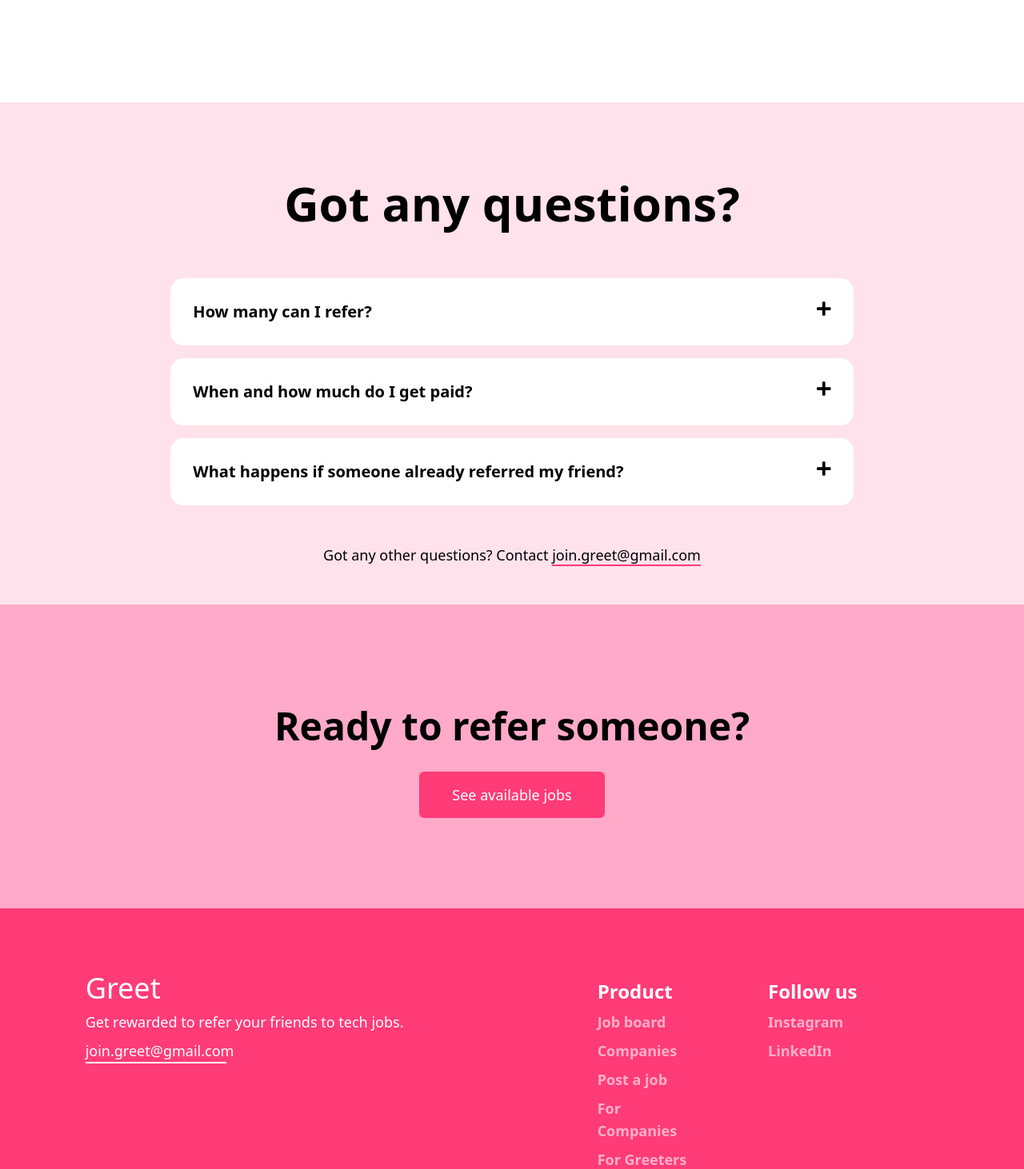
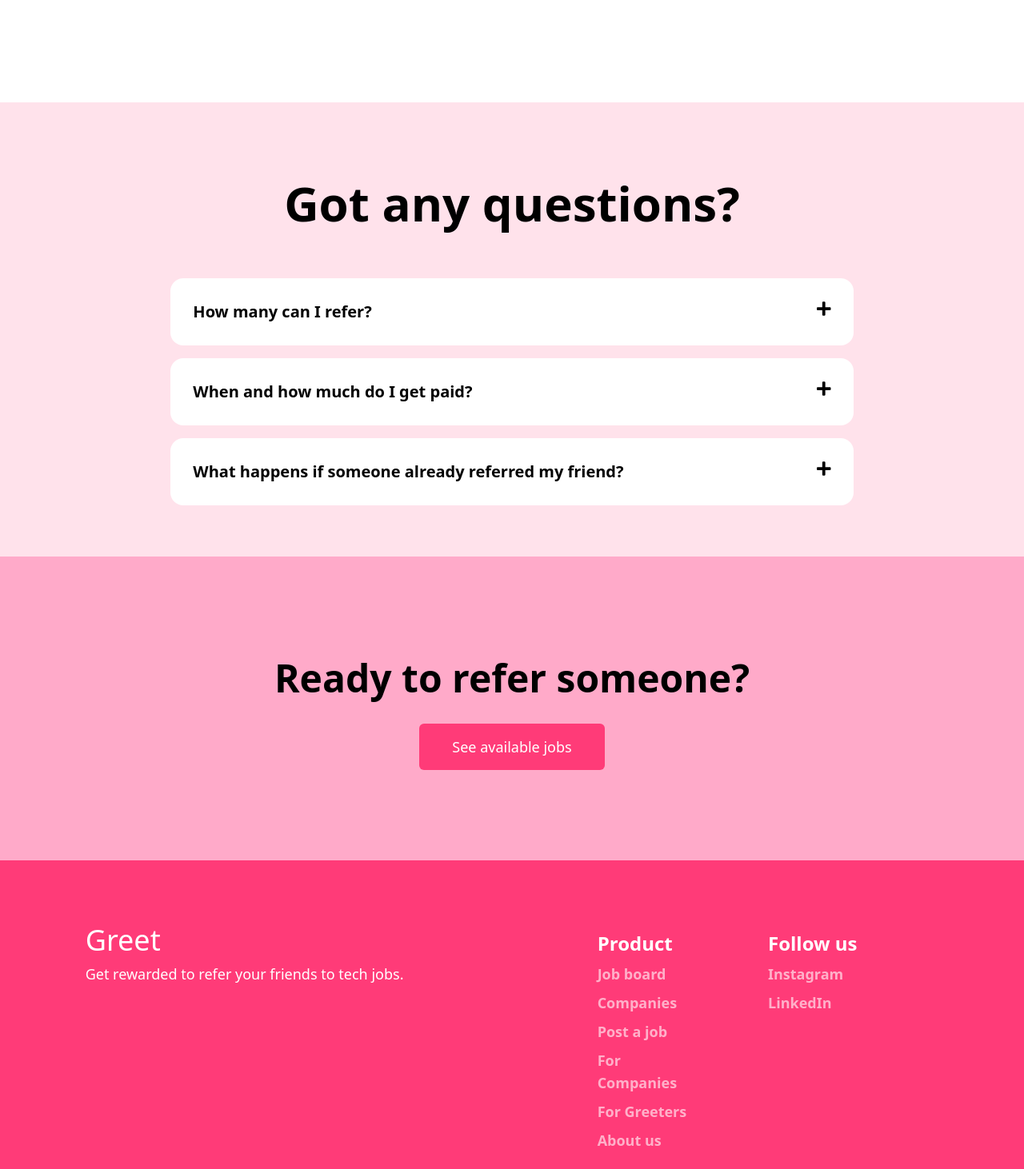
Before and after one commit to johan-akerman/Greet, a React (Create React App) app: page /for-greeters in a window 1280 px wide. Shown: the part 668-2130 px from the top of the page at 80% size. Built offline with nearby package versions, Linux system fonts and the light colour scheme.

Commit message:
fixed new / hot and changed about us text

```diff
--- a/src/components/FAQ.jsx
+++ b/src/components/FAQ.jsx
@@ -8,7 +8,7 @@ export function FAQ({
   answerThree,
 }) {
   return (
-    <div className="bg-secondary pb-12 text-center">
+    <div className="bg-secondary pb-4 text-center">
       <h1 className="md:pt-24 pt-16 md:pb-12 pb-8 text-black  md:text-6xl text-4xl font-bold">
         Got any questions?
       </h1>
@@ -18,16 +18,6 @@ export function FAQ({
         <FAQCard question={questionTwo} answer={answerTwo} />
         <FAQCard question={questionThree} answer={answerThree} />
       </div>
-
-      <span className="pt-12 text-lg">
-        Got any other questions? Contact{" "}
-        <a
-          className="border-b-2 border-primary hover:text-primary hover:border-secondary"
-          href="mailto:join.greet@gmail.com"
-        >
-          join.greet@gmail.com
-        </a>
-      </span>
     </div>
   );
 }
--- a/src/components/Footer.jsx
+++ b/src/components/Footer.jsx
@@ -11,12 +11,6 @@ export function Footer() {
           <p className="text-lg font-medium">
             Get rewarded to refer your friends to tech jobs.
           </p>
-          <a
-            className="w-44 text-lg font-medium border-b-2 border-white hover:opacity-60"
-            href="mailto:join.greet@gmail.com"
-          >
-            join.greet@gmail.com
-          </a>
         </div>
         <div className="w-full sm:w-1/5 flex flex-col space-y-2 pb-6">
           <h1 className="text-2xl font-semibold">Product</h1>
--- a/src/json/jobs.json
+++ b/src/json/jobs.json
@@ -466,7 +466,7 @@
     "title": "Senior Full Stack Engineer",
     "url": "senior-full-stack-engineer",
     "date": "01.10.21",
-    "hot": true,
+    "hot": false,
     "new": false,
     "summary": {
       "location": "Stockholm",
@@ -539,7 +539,7 @@
     "title": "Business Developer",
     "url": "business-developer",
     "date": "01.10.21",
-    "hot": true,
+    "hot": false,
     "new": false,
     "summary": {
       "location": "Stockholm",
@@ -617,7 +617,7 @@
     "url": "head-of-manufacturing",
     "date": "01.10.21",
     "hot": false,
-    "new": true,
+    "new": false,
     "summary": {
       "location": "Stockholm",
       "employment": "Full time",
@@ -677,7 +677,7 @@
     "url": "production-engineer",
     "date": "01.10.21",
     "hot": false,
-    "new": true,
+    "new": false,
     "summary": {
       "location": "Stockholm",
       "employment": "Full time",
--- a/src/pages/About.js
+++ b/src/pages/About.js
@@ -9,26 +9,16 @@ function About() {
     <>
       <div className="bg-white md:py-32 py-16 max-w-4xl mx-auto px-3 text-center">
         <h1 className="mx-auto md:text-6xl text-4xl font-bold text-gray-900 pb-4">
-          What does Spotify, King and Klarna have in common?
+          About Greet
         </h1>
 
-        <p className="text-3xl font-semibold pb-4">
-          Except for being founded in Sweden and being Unicorns 🦄 (a startup
-          that is valued at 1 billion USD or more), they have an extremely
-          talented team.
-        </p>
-
         <p className="text-xl font-light">
-          There are a lot of tech companies in Sweden that are working on really
-          important (and cool) projects. And there are even more smart people
-          who want to work on those really important (and cool) companies.
-          Perhaps you and your friends are a few of them.
+          Greetings, we are Greet. We reward people to refer their friends to
+          their dream job. Greet was founded in 2021 to help tech companies find
+          the talent they need to make their projects succeed and to help people
+          find a job that they love. Win-win 🥂
           <br />
-          <br /> Finding the right team that will make a company successful is
-          not easy, and the future of the company depends on it. Greet was
-          founded to help tech companies find the talent they need to make their
-          projects succeed and to help people find a job that they love. Win-win
-          🥂
+          <br />
         </p>
       </div>
       <SocialMedia />
```
